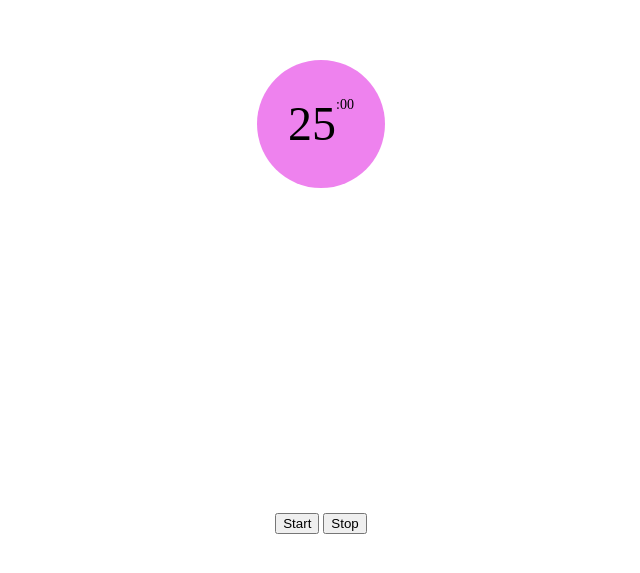
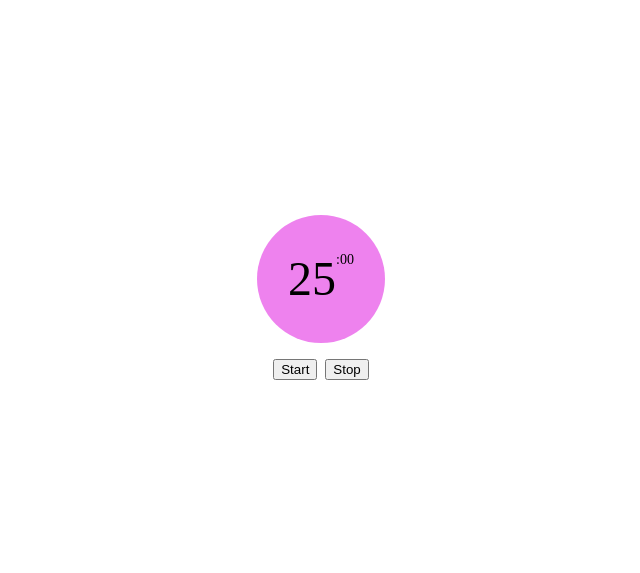
Before and after one commit to 13eckdev/pomodoroTimer, a plain HTML site: page index.html in a window 1280 px wide. Shown: the part 103-676 px from the top of the page, without its empty margins (319-959 px from the left). Drawn offline with Linux system fonts and the light colour scheme.

Commit message:
better centering

```diff
--- a/styles.css
+++ b/styles.css
@@ -7,12 +7,14 @@
 body {
   margin: 0;
   min-height: 100vh;
+  display: grid;
+  place-items: center;
 }
 
 .container {
-  display: grid;
-  place-items: center;
-  height: 100vh;
+  display: flex;
+  flex-direction: column;
+  gap: 1em;
 }
 
 #timer {
@@ -25,6 +27,12 @@ body {
   background-color: violet;
 }
 
+.button-container {
+  display: flex;
+  margin-inline: auto;
+  gap: 0.5em;
+}
+
 #timer .seconds {
   font-size: 0.875rem;
   vertical-align:text-top;
```
